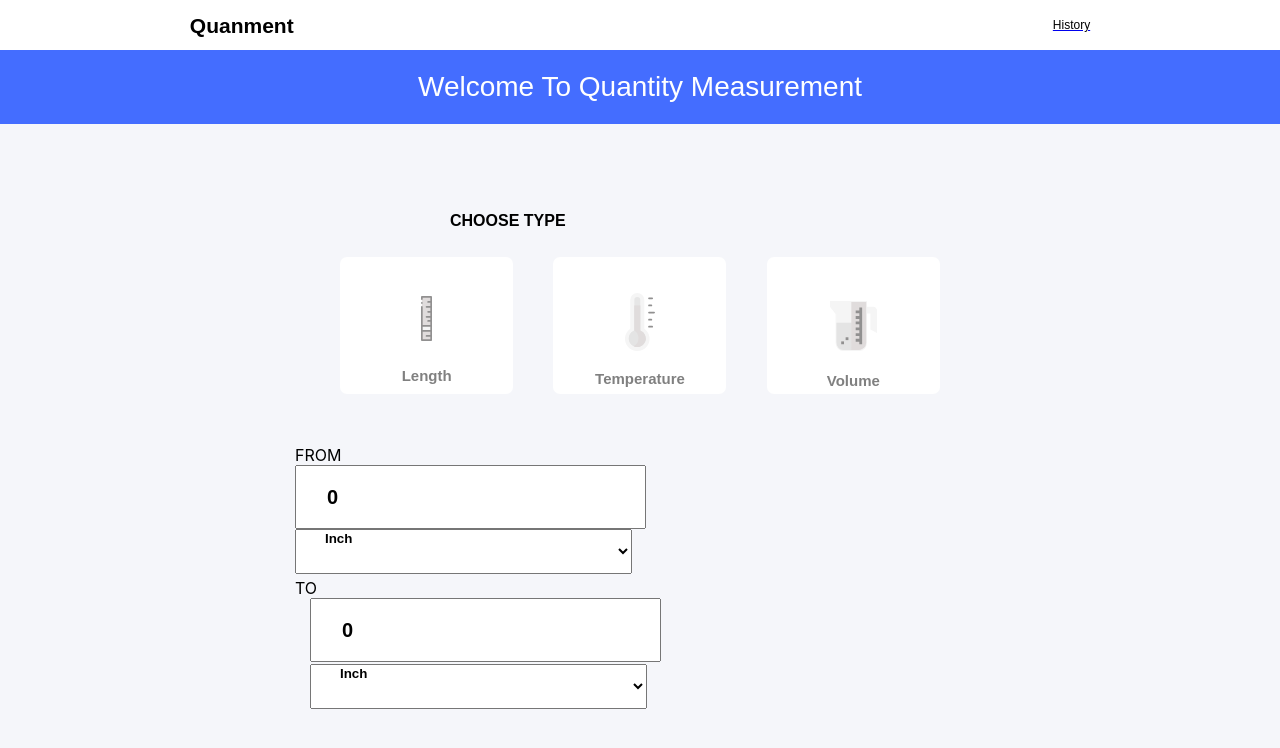
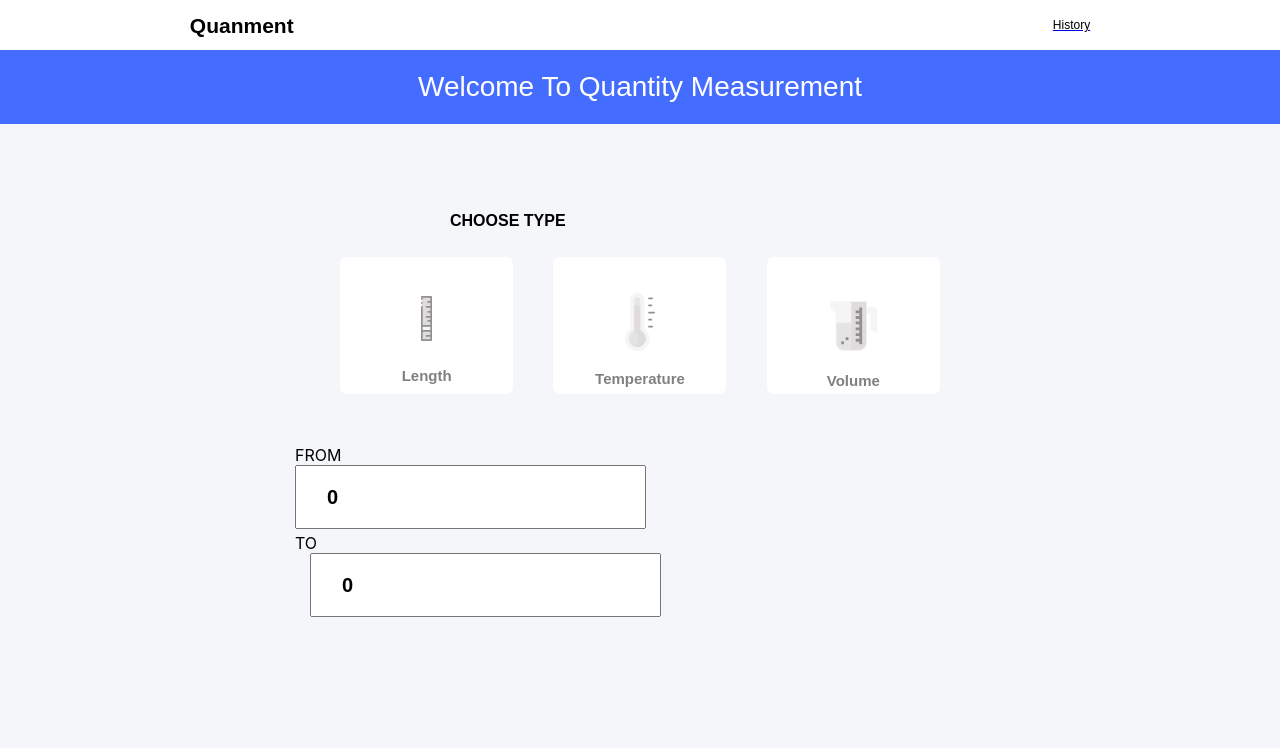
Before and after one commit to DattaDhebe/Quantity-Measurment-Frontend, a React (Create React App) app: page / in a window 1280 px wide. Shown: the top 748 px of the page. Built offline with nearby package versions, Linux system fonts and the light colour scheme.

Commit message:
Refactored : Option menu for applying scss which can hold props value.

```diff
--- a/src/Components/optionType.jsx
+++ b/src/Components/optionType.jsx
@@ -5,7 +5,8 @@ let service = new options();
 
 
 export class OptionType extends React.Component {
-constructor(props) {
+
+    constructor(props) {
         super(props);
         this.state = {
             selectedUnitType: '',
@@ -43,7 +44,8 @@ constructor(props) {
             }).catch((err)=>{
                 console.log(err);
             })
-        }
+    }
+
 render() {
     let Quantity=this.props.Units;
     return (
@@ -52,19 +54,11 @@ render() {
                 <div className="form">FROM <br/>
                     <input className="input" type={"number"} value={this.state.inputValue} onChange={(event)=>this.onChangeInput(event)}></input>
                     <br/>
-                    <select className="select" value={this.state.inputUnit} onChange={(element)=>this.onChangeFirst(element)}>
-                        {Quantity.map((element, key) => {
-                            return <option key={key}>{element}</option>;
-                        })}
-                    </select>
+
                 </div>
                 <div className="form"> TO <br/>
                     <input className="output" type={"number"} value={this.state.outputValue} onChange={(event)=>this.onChangeInput(event)}></input><br/>
-                    <select className="outputselect" value={this.state.outputUnit} onChange={(element)=>this.onChangeSecond(element)}>
-                        {Quantity.map((element, key) => {
-                            return <option key={key}>{element}</option>;
-                        })}
-                    </select>
+
                 </div>
             </div>
     )
```
